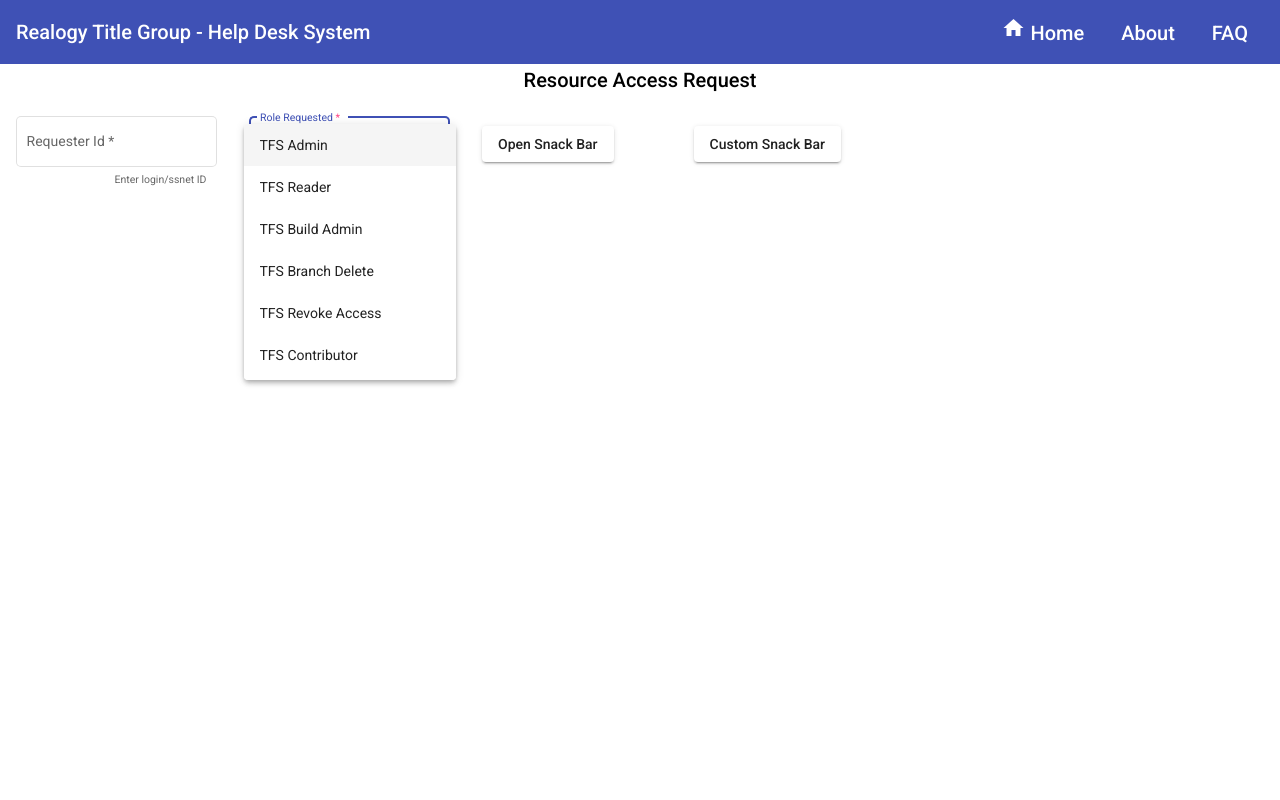
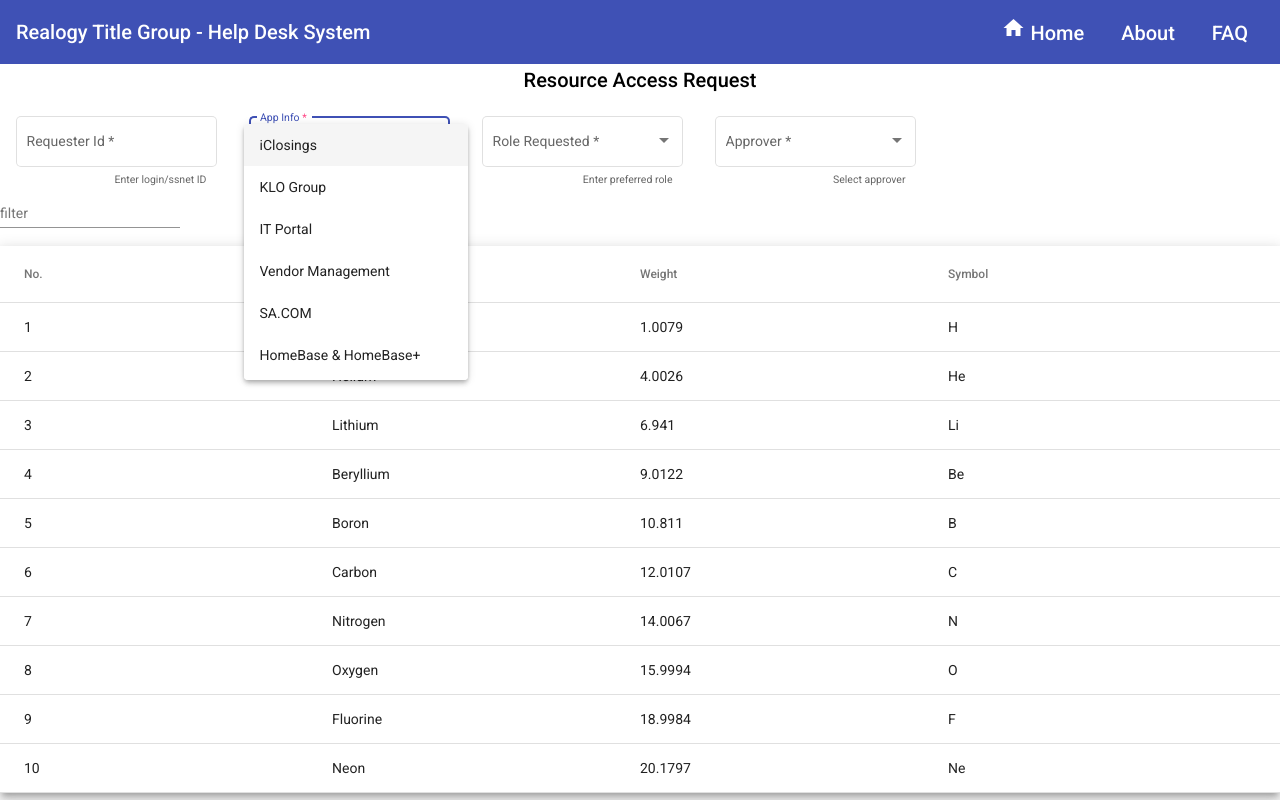
Before and after one commit to yuhup2edy/material-demo, an Angular app: page / in a window 1280 px wide. Both pictures are taken after a click on the element 349 px from the left and 144 px from the top of the page. Built offline with nearby package versions, Linux system fonts and the light colour scheme.

Commit message:
Added table, dialog

```diff
--- a/src/app/app.component.html
+++ b/src/app/app.component.html
@@ -22,6 +22,33 @@
     <mat-hint align="end"> Enter login/ssnet ID</mat-hint>
     </mat-form-field>
 </span>
+
+<span>
+  <mat-form-field appearance="outline" color="primary" >
+    <mat-label> App Info</mat-label>
+    <mat-select required #matSelect>
+      <mat-option value="iClosings">iClosings </mat-option>
+      <mat-option value="KLO">KLO Group </mat-option>
+      <mat-option value="IT Portal">IT Portal </mat-option>
+      <mat-option value="vendor management">Vendor Management</mat-option>
+      <mat-option value="sa.com">SA.COM</mat-option>
+      <mat-option default value="HB and HB+">HomeBase & HomeBase+</mat-option>
+      <mat-option value="others">Others </mat-option>
+      <mat-option value="async and msgbus">Async & MsgBus </mat-option>
+      <mat-option value="Title!Snap">Title!Snap</mat-option>
+      <mat-option value="TRUE">TRUE </mat-option>
+      <mat-option value="CORE">CORE </mat-option>
+      <mat-option value="RPA">RPA </mat-option>
+      <mat-option value="Core COnnect">Core Connect </mat-option>
+      <mat-option value="$AFE">$AFE </mat-option>
+      <mat-option value="Go2Agent">Go2Agent </mat-option>
+      <mat-option value="SiteFinity">SiteFinity</mat-option>
+      <mat-option value="FastTool">Fast Tool</mat-option>
+      <mat-option value="RPA Forms">RPA Forms</mat-option>
+    </mat-select>
+    <mat-hint align="end">Enter application where access needed </mat-hint>
+  </mat-form-field>
+</span>
 <span>
   <mat-form-field appearance="outline" color="primary" >
     <mat-label> Role Requested </mat-label>
@@ -37,12 +64,60 @@
     <mat-hint align="end">Enter preferred role </mat-hint>
   </mat-form-field>
 </span>
-<span>
+
+<!-- <span>
   <button mat-raised-button (click)="showSnackBar('Item Deleted','Dismiss')"> Open Snack Bar</button>
 </span>
 
 <span>
   <button mat-raised-button (click)="showCustomSnackBar()"> Custom Snack Bar</button>
+</span> -->
+<span>
+  <mat-form-field appearance="outline" color="primary" >
+    <mat-label> Approver </mat-label>
+    <mat-select required #matSelect>
+      <mat-option value="Abhijit">Abhijit Mukherjee</mat-option>
+      <mat-option value="Maryanne">Maryanne Frake </mat-option>
+      <mat-option value="Shane">Shane Kushin </mat-option>
+      <mat-option value="Vrushali">Vrushali Dixit </mat-option>
+    </mat-select>
+    <mat-hint align="end">Select approver </mat-hint>
+  </mat-form-field>
 </span>
 
 </div>
+<!--<button mat-raised-button (click)="openDialog()"> Open Dialog</button> -->
+
+<mat-form-field>
+  <input (keyup)="applyFilter($event.target.value)" matInput placeholder="filter">
+</mat-form-field>
+
+<mat-table [dataSource]="dataSource" class="mat-elevation-z8">
+  <!-- Position Column -->
+  <ng-container matColumnDef="position">
+    <mat-header-cell *matHeaderCellDef> No. </mat-header-cell>
+    <mat-cell *matCellDef="let element"> {{element.position}} </mat-cell>
+  </ng-container>
+
+  <!-- Name Column -->
+  <ng-container matColumnDef="name">
+    <mat-header-cell *matHeaderCellDef> Name </mat-header-cell>
+    <mat-cell *matCellDef="let element"> {{element.name}} </mat-cell>
+  </ng-container>
+
+  <!-- Weight Column -->
+  <ng-container matColumnDef="weight">
+    <mat-header-cell *matHeaderCellDef> Weight </mat-header-cell>
+    <mat-cell *matCellDef="let element"> {{element.weight}} </mat-cell>
+  </ng-container>
+
+  <!-- Symbol Column -->
+  <ng-container matColumnDef="symbol">
+    <mat-header-cell *matHeaderCellDef> Symbol </mat-header-cell>
+    <mat-cell *matCellDef="let element"> {{element.symbol}} </mat-cell>
+  </ng-container>
+  <!-- displayedColumns tells what columns to display, refer component.ts
+       mat-row displays actual row, we need to say row and what columns to include for each row-->
+  <mat-header-row *matHeaderRowDef="displayedColumns"></mat-header-row>
+  <mat-row (click)="displayRow(row)" *matRowDef="let row; columns: displayedColumns;"></mat-row>
+</mat-table>
--- a/src/app/app.component.scss
+++ b/src/app/app.component.scss
@@ -6,6 +6,11 @@
 .navbar
 {
     justify-content: space-between;
+}
+
+table
+{
+    width: 100%;
 }
 
 span
--- a/src/app/app.component.ts
+++ b/src/app/app.component.ts
@@ -3,8 +3,30 @@
 import { Observable} from 'rxjs';
 import {map,startWith} from 'rxjs/operators';
 import { MatSnackBar } from '@angular/material/snack-bar';
+import { MatDialog } from '@angular/material/dialog';
 import { componentFactoryName } from '@angular/compiler';
-//import { MatSnackBar } from '@angular/material/snack-bar';
+import { DialogExampleComponent } from './dialog-example/dialog-example.component';
+import { MatTableDataSource } from '@angular/material/table';
+
+export interface PeriodicElement {
+  name: string;
+  position: number;
+  weight: number;
+  symbol: string;
+}
+
+const ELEMENT_DATA: PeriodicElement[] = [
+  {position: 1, name: 'Hydrogen', weight: 1.0079, symbol: 'H'},
+  {position: 2, name: 'Helium', weight: 4.0026, symbol: 'He'},
+  {position: 3, name: 'Lithium', weight: 6.941, symbol: 'Li'},
+  {position: 4, name: 'Beryllium', weight: 9.0122, symbol: 'Be'},
+  {position: 5, name: 'Boron', weight: 10.811, symbol: 'B'},
+  {position: 6, name: 'Carbon', weight: 12.0107, symbol: 'C'},
+  {position: 7, name: 'Nitrogen', weight: 14.0067, symbol: 'N'},
+  {position: 8, name: 'Oxygen', weight: 15.9994, symbol: 'O'},
+  {position: 9, name: 'Fluorine', weight: 18.9984, symbol: 'F'},
+  {position: 10, name: 'Neon', weight: 20.1797, symbol: 'Ne'},
+];
 
 @Component({
   selector: 'app-root',
@@ -14,11 +36,32 @@
 export class AppComponent implements OnInit{
   title = 'material-demo';
 
-  constructor(private snackBar : MatSnackBar)
+  displayedColumns: string[] = ['position', 'name', 'weight', 'symbol'];
+  //dataSource = ELEMENT_DATA; ==> only for standar display
+  // when you need sorting, filtering, pagination etc use the instance of the mat table data source
+  dataSource = new MatTableDataSource(ELEMENT_DATA);
+
+  displayRow(row)
   {
-
+    console.log(row.position);
   }
 
+  applyFilter(filterText : string)
+  {
+    this.dataSource.filter = filterText.trim().toLowerCase();
+  }
+
+  constructor(private snackBar : MatSnackBar, public dialog : MatDialog)
+  {}
+
+  openDialog()
+  {
+    let dialogRef = this.dialog.open(DialogExampleComponent,{data :{name : 'Keshav'}});
+
+    dialogRef.afterClosed().subscribe(result =>{
+      console.log(`Dialog Result : ${result}`);
+    });
+  }
   showCustomSnackBar()
   {
     this.snackBar.openFromComponent(CustomSnackBarComponent,{duration:2000});
--- a/src/app/app.module.ts
+++ b/src/app/app.module.ts
@@ -8,6 +8,7 @@
 import { MaterialModule } from './material/material.module';
 import { RightpanelComponent } from './rightpanel/rightpanel.component';
 import { LeftpanelComponent } from './leftpanel/leftpanel.component';
+import { DialogExampleComponent } from './dialog-example/dialog-example.component';
 
 
 @NgModule({
@@ -15,9 +16,10 @@
     AppComponent,
     RightpanelComponent,
     LeftpanelComponent,
-    CustomSnackBarComponent
+    CustomSnackBarComponent,
+    DialogExampleComponent
   ],
-  entryComponents :[CustomSnackBarComponent],
+  entryComponents :[CustomSnackBarComponent, DialogExampleComponent],
   imports: [
     BrowserModule,
     AppRoutingModule,
--- /dev/null
+++ b/src/app/dialog-example/dialog-example.component.html
@@ -0,0 +1,7 @@
+<h2 mat-dialog-title> Session Timeout </h2>
+<mat-dialog-content> Hi {{data.name}} You are about to be logged out due to inactivity</mat-dialog-content>
+<mat-dialog-actions>
+    <button mat-button mat-dialog-close mat-dialog-close="true"> Keep me active</button>
+    <button mat-button mat-dialog-close mat-dialog-close="false"> Log me out</button>
+</mat-dialog-actions>
+<!-- use the MAT_DIALOG_DATA to inject into constructor and pass data as second arg for the open dialog method-->
--- /dev/null
+++ b/src/app/dialog-example/dialog-example.component.ts
@@ -0,0 +1,17 @@
+import { Component, OnInit, Inject } from '@angular/core';
+import { MAT_DIALOG_DATA } from '@angular/material/dialog';
+
+@Component({
+  selector: 'app-dialog-example',
+  templateUrl: './dialog-example.component.html',
+  styleUrls: ['./dialog-example.component.scss']
+})
+export class DialogExampleComponent implements OnInit {
+
+  constructor(@Inject(MAT_DIALOG_DATA) public data : any) { }
+  // the data comes from the 2nd argument to dialog open on the app component.ts; data is the object name
+
+  ngOnInit(): void {
+  }
+
+}
--- a/src/app/material/material.module.ts
+++ b/src/app/material/material.module.ts
@@ -26,6 +26,8 @@
 import { MatNativeDateModule }            from '@angular/material/core'; // important change on where to import from
 import { MatTooltipModule }               from '@angular/material/tooltip';
 import { MatSnackBarModule }              from '@angular/material/snack-bar';
+import { MatDialogModule }                from '@angular/material/dialog';
+import { MatTableModule }                 from '@angular/material/table';
 
 const Material =
 [
@@ -54,7 +56,9 @@
                    MatDatepickerModule,
                    MatNativeDateModule,
                    MatTooltipModule,
-                   MatSnackBarModule
+                   MatSnackBarModule,
+                   MatDialogModule,
+                   MatTableModule
 ]
 
 @NgModule({
```
Also changed, not shown: src/app/dialog-example/dialog-example.component.scss (added).
